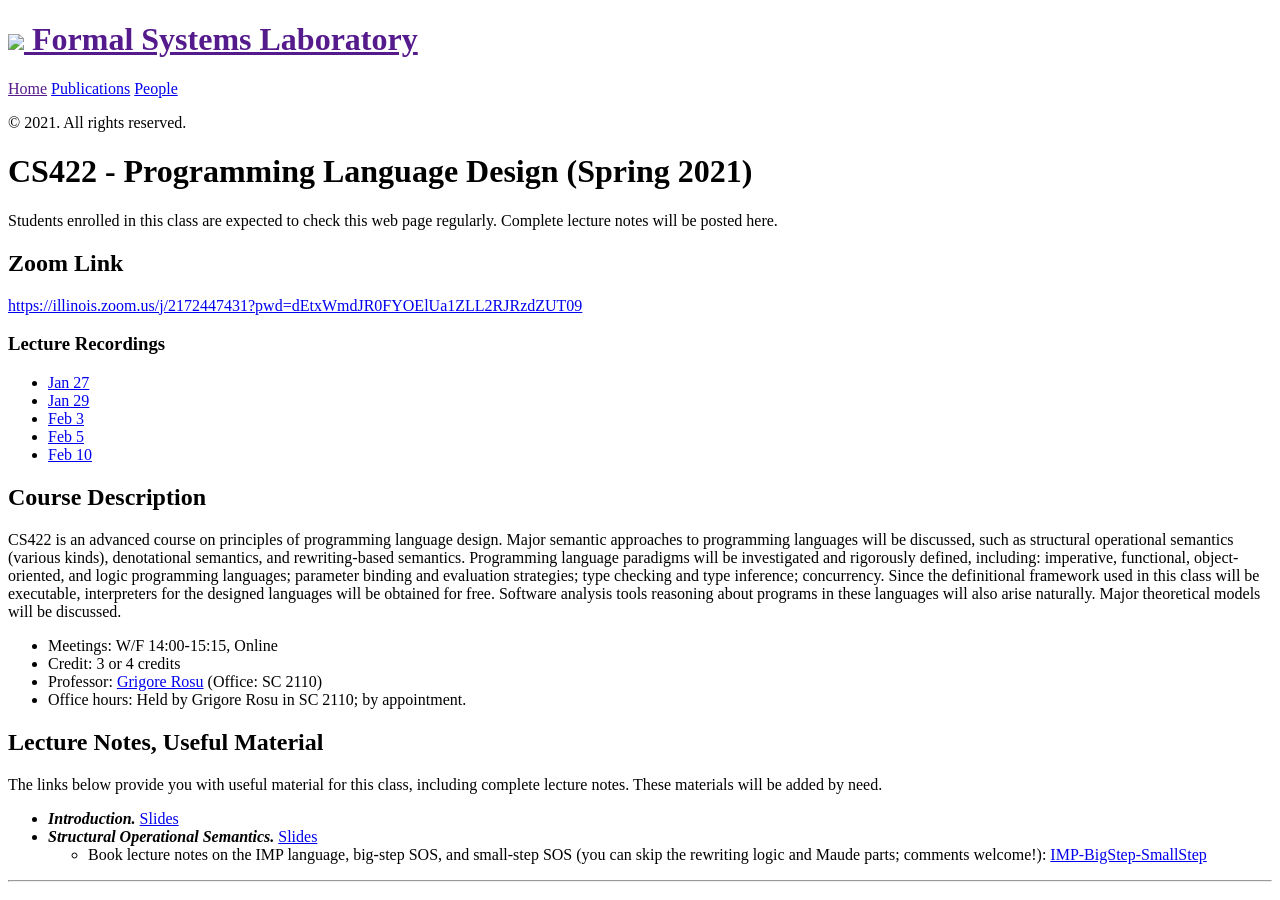
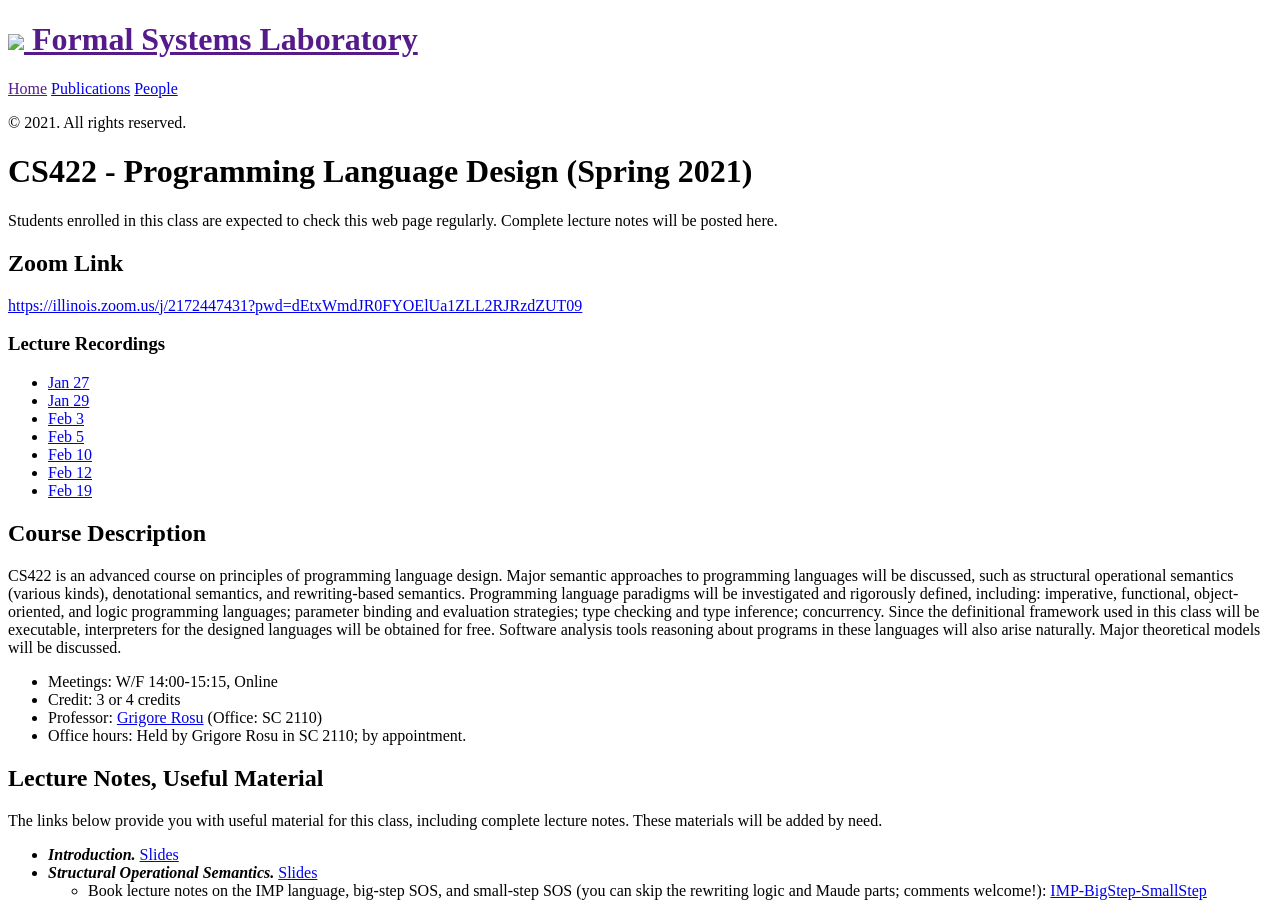
Before and after one commit to h0nzZik/fsl.cs.illinois.edu, a Jekyll site: the page built from teaching/2021/cs422/index.md, in a window 1280 px wide and 900 px high. Built offline with Jekyll 4.4.1, drawn with Linux system fonts in a browser that asks for light colours; nearby versions of some CDN libraries.

Commit message:
fslweb: add CS422 lecture recordings

```diff
--- a/teaching/2021/cs422/index.md
+++ b/teaching/2021/cs422/index.md
@@ -19,6 +19,8 @@ Complete lecture notes will be posted here.
 - [Feb 3](https://illinois.zoom.us/rec/share/23lenV31yOgk4anrKXhPpIbWbYB_4mMKHlhgHlB-Yw7rRGLBbFDVEovWnc86FGBJ.bpcG45Muih-nK-VD?startTime=1612382548000)
 - [Feb 5](https://illinois.zoom.us/rec/share/v-O8RQOHRLOGZtwcweCxIf7s44l_5pGqM3zgYL8WH3iKJBzFH4-RBiEO2FUDxA_0.RBJGrjcm6NU-mqXL?startTime=1612555295000)
 - [Feb 10](https://illinois.zoom.us/rec/share/mell1gMcCx_1KD20nQWaud2iF1s4EZEEjcLgeFuEvjs53ZWsXn2N8k4xj7JqdJA.kF1PoNxNAroimn7C?startTime=1612987305000)
+- [Feb 12](https://illinois.zoom.us/rec/share/g5sQIY9bSJkGmFwhab4WJDxA8uqrvu3prpHornWzkgO05cuIbHnQLXXguN4S7H9e.ri6kNpmKCwdfFMWw?startTime=1613161652000)
+- [Feb 19](https://illinois.zoom.us/rec/share/43cOMIcA8QZfKhClmCcJ1IE6DA-1LEmXBjtuT_l0nklBM1NdepVpx4jQ66g6HIY.vTMd1XXm2m7ExTvx?startTime=1613764945000)
 
 ## Course Description
 
```
